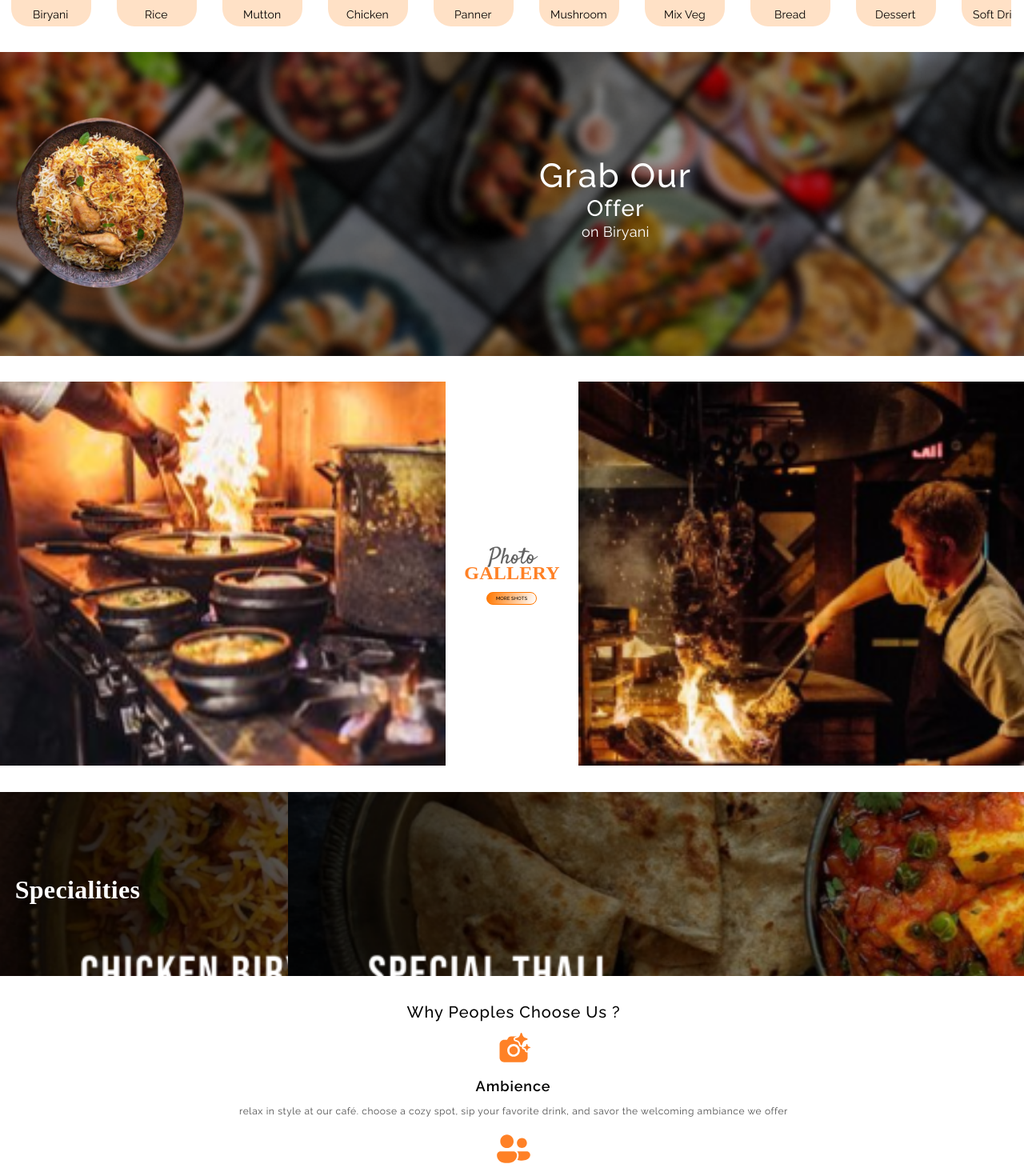
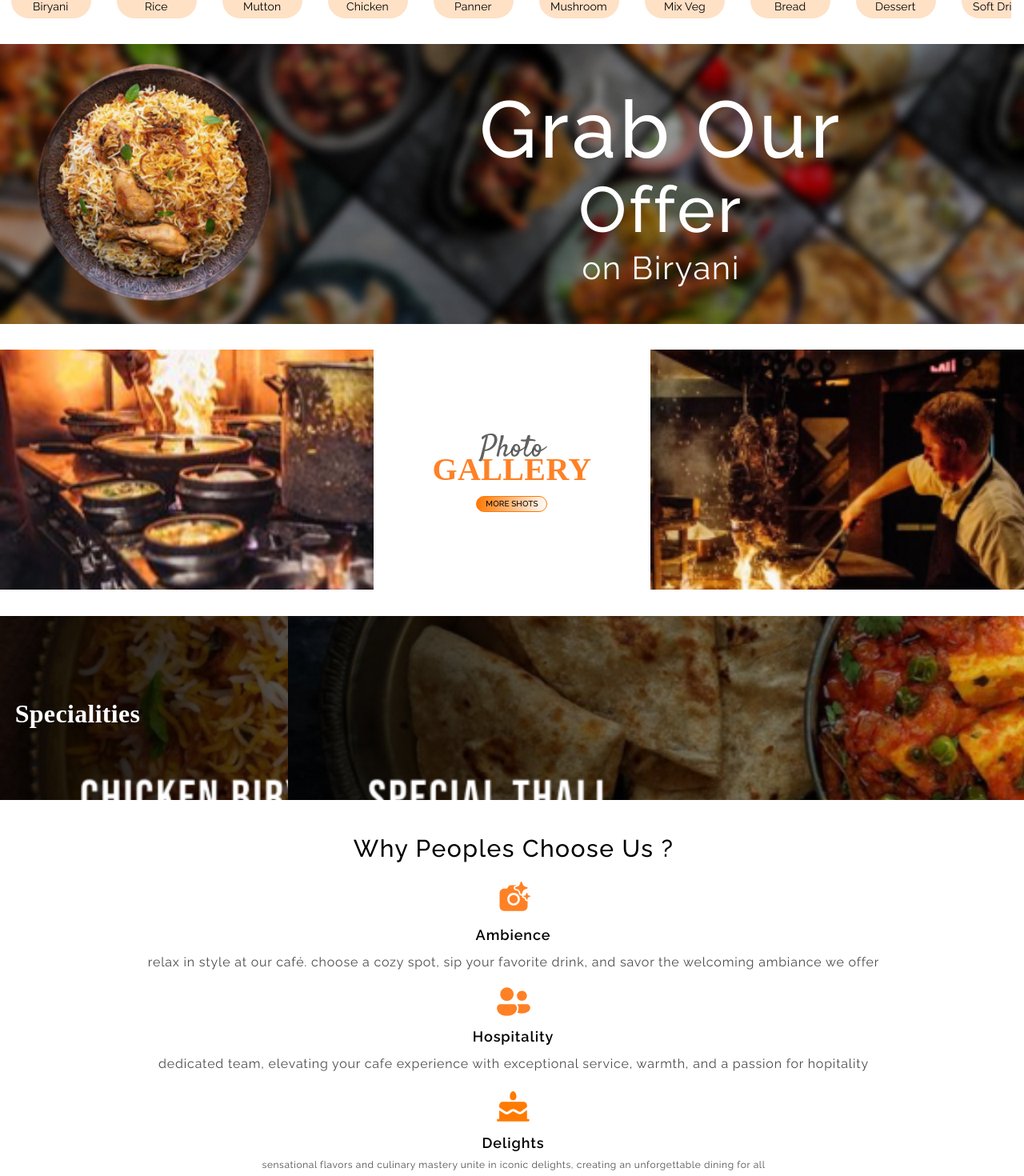
Before and after one commit to sthitajoshi/MultaniBiryani, a React (Create React App) app: page / in a window 1280 px wide. Shown: the part 517-1987 px from the top of the page at 80% size. Built offline with nearby package versions, Linux system fonts and the light colour scheme; a web font is replaced by a local one.

Commit message:
tablet size responsive

```diff
--- a/src/components/Content.js
+++ b/src/components/Content.js
@@ -1,6 +1,6 @@
-import FrameComponent from "./FrameComponent";
 import PropTypes from "prop-types";
 import styles from "./Content.module.css";
+import FrameComponent from "./FrameComponent";
 
 const Content = ({ className = "" }) => {
   return (
--- a/src/components/Content.module.css
+++ b/src/components/Content.module.css
@@ -43,7 +43,13 @@
   flex-direction: column;
   padding: var(--padding-mid) var(--padding-base) var(--padding-6xs);
   gap: var(--gap-mini);
+  transition: background-color 0.3 ease;
 }
+
+.cabfcc101fa6f6d99b3c07e9997f7cParent:hover {
+  background-color: var(--color-darkorange-100);
+}
+
 .e2a7b5dc0d21f8cc7757fd57f491ffIcon {
   width: 65px;
   height: 62px;
@@ -309,6 +315,18 @@
     text-align: left;
     font-size: var(--font-size-lg); /*Adjust font size for larger screens*/
   }
+
+  .menuTitle {
+    align-self: stretch;
+    display: flex;
+    font-size: 26px;
+    flex-direction: row;
+    align-items: flex-start;
+    justify-content: center;
+    padding: 5px;
+    margin-top: -5px;
+    white-space: nowrap; /* Prevents text from wrapping */
+  }
 }
 
 
@@ -322,12 +340,14 @@
   }
 
   .menuTitle {
-    align-self: stretch;
+    align-self: center;
     display: flex;
-    font-size: 28px;
+    font-size: 32px;
     flex-direction: row;
-    align-items: flex-start;
+    align-items: center;
     justify-content: center;
+    margin-top: -10px;
+    margin-right: 20px;
     padding: var(--padding-2xs);
     white-space: nowrap; /* Prevents text from wrapping */
   }
--- a/src/components/GalleryHeader.js
+++ b/src/components/GalleryHeader.js
@@ -27,6 +27,7 @@ const GalleryHeader = ({ className = "" }) => {
         src="/d12724d4874d218fa3a85fda448d1b7d-1@2x.png"
       />
     </div>
+
   );
 };
 
--- a/src/components/GalleryHeader.module.css
+++ b/src/components/GalleryHeader.module.css
@@ -11,12 +11,7 @@
   max-height: 100%;
 }
 
-@media (max-width: 600px) {
-  .c8a7c3a22a8f1e23c11bfe498146f2Icon {
-    height: 38vh;
-    min-height: 120px;
-  }
-}
+
 
 .galleryHeader {
   margin-bottom: -230px;
@@ -113,3 +108,55 @@
   color: var(--color-darkorange-100);
   font-family: var(--font-bricolage-grotesque-48pt);
 }
+
+
+@media (max-width:320px) {
+  .c8a7c3a22a8f1e23c11bfe498146f2Icon {
+    height: 160px;
+    min-height: 120px;
+  }
+}
+
+@media (min-width:375px) {
+  .c8a7c3a22a8f1e23c11bfe498146f2Icon {
+    height: 180px;
+    min-height: 120px;
+  }
+}
+
+@media (min-width:425px) {
+  .c8a7c3a22a8f1e23c11bfe498146f2Icon {
+    height: 200px;
+    min-height: 120px;
+  }
+}
+
+@media (min-width:768px) {
+  .c8a7c3a22a8f1e23c11bfe498146f2Icon {
+    min-width: 20px;
+    min-height: 300px
+  }
+
+  .galleryTitleContainer{
+    padding: 50px;
+  }
+
+  .photo {
+    font-size: 38px;
+    margin-bottom: -12px;
+  }
+
+  .gallery {
+    font-size: 40px;
+  }
+
+  .galleryNavigation{
+    height:20px ;
+    width: auto;
+  }
+
+  .moreShots {
+    font-size: 10px;
+  }
+
+}
--- a/src/components/MainFrame.module.css
+++ b/src/components/MainFrame.module.css
@@ -72,6 +72,7 @@
   min-width: 36px;
   z-index: 1;
   color: #ffffff;
+  padding: 2px;
 }
 .menuContactLinkParent {
   display: flex;
@@ -109,6 +110,7 @@
   position: relative;
   letter-spacing: 0.01em;
   display: inline-block;
+  padding: 2px;
   min-width: 45px;
   z-index: 1;
   color: #ffffff;
--- a/src/pages/FullScreen.js
+++ b/src/pages/FullScreen.js
@@ -39,8 +39,6 @@ const FullScreen = () => {
         <div className={styles.galleryContent}>
           <GalleryHeader />
 
-
-
           <section className={styles.component3Parent}>
             <div className={styles.component3}>
               <img
@@ -75,6 +73,7 @@ const FullScreen = () => {
                     className={styles.whyPeoplesChoose}
                   >{`Why Peoples Choose Us ? `}</div>
                 </div>
+                <div className={styles.ambiencepart}>
                   <div className={styles.testimonialImage}>
                     <img
                       className={styles.cameraSparklesUndefined}
@@ -91,6 +90,8 @@ const FullScreen = () => {
                       FAVORITE DRINK, AND SAVOR THE WELCOMING AMBIANCE WE OFFEr
                     </div>
                   </div>
+                </div>
+                <div className={styles.hospitalitypart}>
                   <div className={styles.testimonialImage}>
                     <img
                       className={styles.peopleUndefinedGlyphUn}
@@ -106,6 +107,8 @@ const FullScreen = () => {
                       {`DEDICATED TEAM, ELEVATING YOUR CAFE EXPERIENCE WITH EXCEPTIONAL SERVICE, WARMTH, AND A PASSION for hopitality `}
                     </div>
                   </div>
+                </div>
+                <div className={styles.delightsparts}>
                   <div className={styles.testimonialImage}>
                     <img
                       className={styles.foodCakeUndefinedGlyph}
@@ -119,6 +122,7 @@ const FullScreen = () => {
                   <div className={styles.sensationalFlavorsAnd}>
                     SENSATIONAL FLAVORS AND CULINARY MASTERY UNITE IN ICONIC
                     DELIGHTS, CREATING AN UNFORGETTABLE DINING for all
+                  </div>
                 </div>
               </div>
             </div>
--- a/src/pages/FullScreen.module.css
+++ b/src/pages/FullScreen.module.css
@@ -124,25 +124,104 @@
   color: var(--color-white);
   font-family: var(--font-google-sans);
 }
+
+
+
+
 @media (min-width: 767px) {
   .offer {
     height: 250px; /* Increase height for desktop */
   }
 
+  .relaxInStyle {
+    font-size: 16px;
+  }
+
+  .hereAreSome {
+    font-size: 16px;
+  }
+
+  .delightspart {
+    font-size: 16px;
+  }
+
+  .sensationalFlavorsAnd {
+    font-size: 26px;
+  }
+
+  .ppls {
+    flex-direction: row; /* Change to row for larger screens */
+    justify-content: space-between; /* Space between items */
+    padding-bottom: 30px;
+  }
+
+  .ambiencepart,
+  .hospitalitypart,
+  .delightspart {
+    flex: 1; /* Allow each part to take equal space */
+    display: flex;
+    flex-direction: column; /* Keep the internal structure as column */
+    align-items: center; /* Center align items within each part */
+    justify-content: flex-start;
+    gap: var(--gap-sm); /* Maintain gap within each part */
+    max-width: 100%; /* Ensure they don't exceed the container */
+  }
+
+
   .cabfcc101fa6f6d99b3c07e9997f7cIcon {
     height: 180px;
+    margin-left: 40px;
   }
+
+  .grabOur {
+    font-size: 60px;
+    margin-bottom: -5px;
+  }
+
+  .offer1{
+    font-size: 50px;
+  }
+
+  .onBiryani {
+    font-size: 30px;
+    margin-bottom: 0px;
+    letter-spacing: 0.1rem;
+  }
+
+
+
+  .whyPeoplesChoose {
+   padding: 10px;
+    font-size: 30px;
+  }
+
+
+
 }
 
 /* Responsive adjustments for desktop */
 @media (min-width: 1024px) {
   .offer {
-    height: 380px; /* Increase height for desktop */
+    height: 350px; /* Increase height for desktop */
   }
 
   .cabfcc101fa6f6d99b3c07e9997f7cIcon {
-    height: 230px;
+    height: 320px;
 
+  }
+
+  .grabOur {
+    font-size: 100px;
+    margin-bottom: -5px;
+  }
+
+  .offer1{
+    font-size: 80px;
+  }
+
+  .onBiryani {
+    font-size: 40px;
+    margin-bottom: 0px;
   }
 
 
@@ -157,11 +236,6 @@
   position: relative;
   letter-spacing: 0.05em;
   text-transform: lowercase;
-}
-.hereAreSomeContainer {
-  width: 132px;
-  height: 0;
-  display: none;
 }
 .hereAreSomeContainer,
 .whyPeoplesChoose {
@@ -219,7 +293,7 @@
   align-self: stretch;
   display: flex;
   flex-direction: row;
-  align-items: flex-start;
+  align-items: center;
   justify-content: flex-start;
   padding: 0 var(--padding-3xs);
   font-size: var(--font-size-xs);
@@ -231,6 +305,7 @@
   position: relative;
   overflow: hidden;
   flex-shrink: 0;
+  margin-bottom: -5px;
 }
 .hospitality {
   position: relative;
@@ -246,6 +321,7 @@
   max-width: 100%;
   overflow: hidden;
   max-height: 300px;
+  padding: 8px;
 }
 .delights,
 .sensationalFlavorsAnd {
@@ -256,6 +332,7 @@
   font-weight: 600;
   display: inline-block;
   min-width: 79px;
+  padding-bottom: 10px;
 }
 .sensationalFlavorsAnd {
   align-self: stretch;
@@ -267,19 +344,51 @@
   flex: 1;
   display: flex;
   flex-direction: column;
+  align-items:center;
+  justify-content: flex-start;
+  gap: var(--gap-sm);
+  max-width: 100%;
+}
+
+.ambiencepart {
+  flex: 1;
+  display: flex;
+  flex-direction: column;
   align-items: flex-start;
   justify-content: flex-start;
   gap: var(--gap-sm);
   max-width: 100%;
 }
+
+.hospitalitypart{
+  flex: 1;
+  display: flex;
+  flex-direction: column;
+  align-items: flex-start;
+  justify-content: flex-start;
+  gap: var(--gap-sm);
+  max-width: 100%;
+}
+
+.delightspart {
+  flex: 1;
+  display: flex;
+  flex-direction: column;
+  align-items: center;
+  justify-content: center;
+  gap: 30px;
+  max-width: 100%;
+}
+
 .reviewHeading,
 .testimonialContent {
   align-self: stretch;
   display: flex;
-  flex-direction: row;
-  align-items: flex-start;
+  flex-direction: column;
+  align-items: center;
 }
 .testimonialContent {
+
   justify-content: flex-end;
   padding: 0 var(--padding-base) 0 var(--padding-xl);
   box-sizing: border-box;
@@ -469,17 +578,6 @@
   overflow-x: auto;/* Allow horizontal scrolling if necessary */
 
 }
-
-/* @media (min-width: 767px) {
-  .teamWrapper {
-    height:450px;
-  }
-
-  .bcd77feef1331310a33c161e0cc002Icon{
-    height:450px;
-  }
-
-} */
 
 
 @media (min-width=425px){
```
Lines whose indentation alone changed are shown as unchanged.
